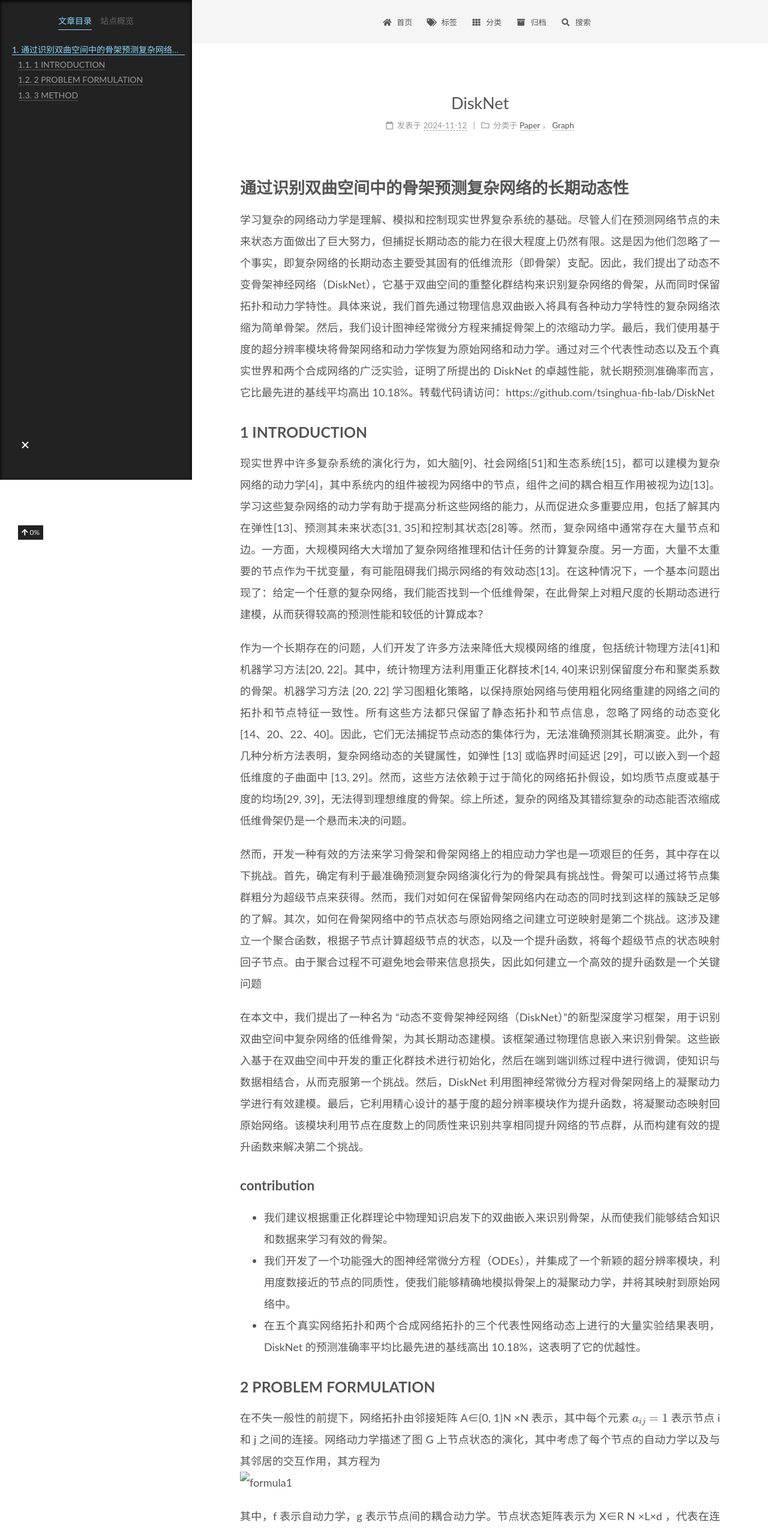
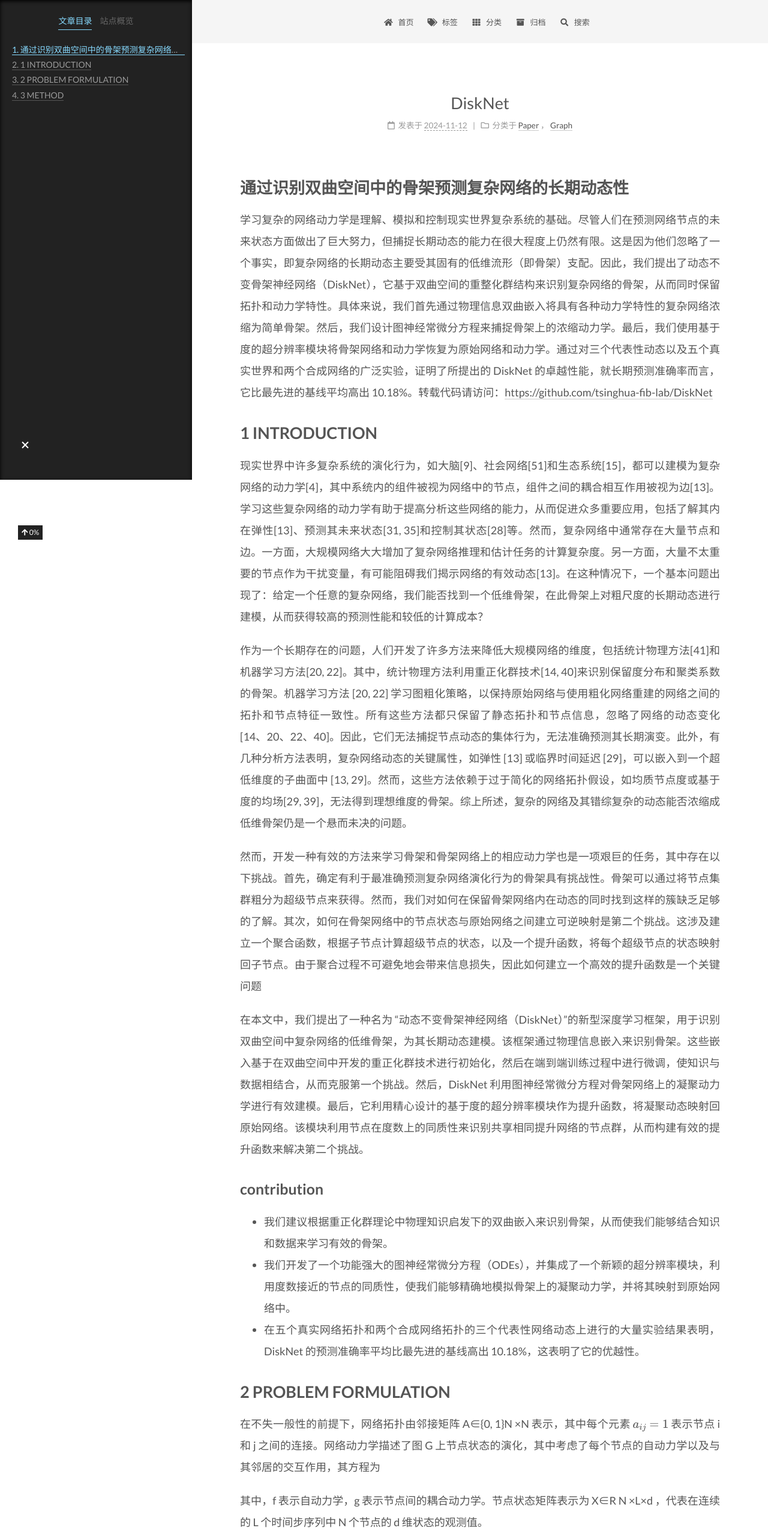
Before and after one commit to b1ue-e/b1ue-e.github.io, a plain HTML site: page 2024/11/12/DiskNet/index.html in a window 1280 px wide. Shown: the top 2553 px of the page at 60% size. Drawn offline with nearby package versions, Linux system fonts and the light colour scheme; some packages are replaced by stand-ins of ours; a script that the page names is missing.

Commit message:
Site updated: 2024-11-12 17:04:13

```diff
--- a/2024/11/12/DiskNet/index.html
+++ b/2024/11/12/DiskNet/index.html
@@ -12,7 +12,7 @@
 
 <link rel="stylesheet" href="/css/main.css">
 
-
+<link rel="stylesheet" href="//fonts.googleapis.com/css?family=Lato:300,300italic,400,400italic,700,700italic&display=swap&subset=latin,latin-ext">
 <link rel="stylesheet" href="/lib/font-awesome/css/all.min.css">
 
 <script id="hexo-configurations">
@@ -27,13 +27,11 @@
 <meta property="og:site_name">
 <meta property="og:description" content="通过识别双曲空间中的骨架预测复杂网络的长期动态性学习复杂的网络动力学是理解、模拟和控制现实世界复杂系统的基础。尽管人们在预测网络节点的未来状态方面做出了巨大努力，但捕捉长期动态的能力在很大程度上仍然有限。这是因为他们忽略了一个事实，即复杂网络的长期动态主要受其固有的低维流形（即骨架）支配。因此，我们提出了动态不变骨架神经网络（DiskNet），它基于双曲空间的重整化群结构来识别复杂网络的骨架，从而">
 <meta property="og:locale" content="zh_CN">
-<meta property="og:image" content="http://example.com/2024/11/12/DiskNet/formula1.png">
 <meta property="article:published_time" content="2024-11-12T07:35:05.000Z">
-<meta property="article:modified_time" content="2024-11-12T08:51:41.061Z">
+<meta property="article:modified_time" content="2024-11-12T09:03:55.170Z">
 <meta property="article:author" content="Blue">
 <meta property="article:tag" content="PaperReading">
 <meta name="twitter:card" content="summary">
-<meta name="twitter:image" content="http://example.com/2024/11/12/DiskNet/formula1.png">
 
 <link rel="canonical" href="http://example.com/2024/11/12/DiskNet/">
 
@@ -215,7 +213,7 @@
               <span class="post-meta-item-text">发表于</span>
 
 
-              <time title="创建时间：2024-11-12 15:35:05 / 修改时间：16:51:41" itemprop="dateCreated datePublished" datetime="2024-11-12T15:35:05+08:00">2024-11-12</time>
+              <time title="创建时间：2024-11-12 15:35:05 / 修改时间：17:03:55" itemprop="dateCreated datePublished" datetime="2024-11-12T15:35:05+08:00">2024-11-12</time>
             </span>
             <span class="post-meta-item">
               <span class="post-meta-item-icon">
@@ -250,20 +248,21 @@
 
 
         <h1 id="通过识别双曲空间中的骨架预测复杂网络的长期动态性"><a href="#通过识别双曲空间中的骨架预测复杂网络的长期动态性" class="headerlink" title="通过识别双曲空间中的骨架预测复杂网络的长期动态性"></a>通过识别双曲空间中的骨架预测复杂网络的长期动态性</h1><p>学习复杂的网络动力学是理解、模拟和控制现实世界复杂系统的基础。尽管人们在预测网络节点的未来状态方面做出了巨大努力，但捕捉长期动态的能力在很大程度上仍然有限。这是因为他们忽略了一个事实，即复杂网络的长期动态主要受其固有的低维流形（即骨架）支配。因此，我们提出了动态不变骨架神经网络（DiskNet），它基于双曲空间的重整化群结构来识别复杂网络的骨架，从而同时保留拓扑和动力学特性。具体来说，我们首先通过物理信息双曲嵌入将具有各种动力学特性的复杂网络浓缩为简单骨架。然后，我们设计图神经常微分方程来捕捉骨架上的浓缩动力学。最后，我们使用基于度的超分辨率模块将骨架网络和动力学恢复为原始网络和动力学。通过对三个代表性动态以及五个真实世界和两个合成网络的广泛实验，证明了所提出的 DiskNet 的卓越性能，就长期预测准确率而言，它比最先进的基线平均高出 10.18%。转载代码请访问：<a target="_blank" rel="noopener" href="https://github.com/tsinghua-fib-lab/DiskNet">https://github.com/tsinghua-fib-lab/DiskNet</a></p>
-<h2 id="1-INTRODUCTION"><a href="#1-INTRODUCTION" class="headerlink" title="1 INTRODUCTION"></a>1 INTRODUCTION</h2><p>现实世界中许多复杂系统的演化行为，如大脑[9]、社会网络[51]和生态系统[15]，都可以建模为复杂网络的动力学[4]，其中系统内的组件被视为网络中的节点，组件之间的耦合相互作用被视为边[13]。学习这些复杂网络的动力学有助于提高分析这些网络的能力，从而促进众多重要应用，包括了解其内在弹性[13]、预测其未来状态[31, 35]和控制其状态[28]等。然而，复杂网络中通常存在大量节点和边。一方面，大规模网络大大增加了复杂网络推理和估计任务的计算复杂度。另一方面，大量不太重要的节点作为干扰变量，有可能阻碍我们揭示网络的有效动态[13]。在这种情况下，一个基本问题出现了：给定一个任意的复杂网络，我们能否找到一个低维骨架，在此骨架上对粗尺度的长期动态进行建模，从而获得较高的预测性能和较低的计算成本？</p>
+<h1 id="1-INTRODUCTION"><a href="#1-INTRODUCTION" class="headerlink" title="1 INTRODUCTION"></a>1 INTRODUCTION</h1><p>现实世界中许多复杂系统的演化行为，如大脑[9]、社会网络[51]和生态系统[15]，都可以建模为复杂网络的动力学[4]，其中系统内的组件被视为网络中的节点，组件之间的耦合相互作用被视为边[13]。学习这些复杂网络的动力学有助于提高分析这些网络的能力，从而促进众多重要应用，包括了解其内在弹性[13]、预测其未来状态[31, 35]和控制其状态[28]等。然而，复杂网络中通常存在大量节点和边。一方面，大规模网络大大增加了复杂网络推理和估计任务的计算复杂度。另一方面，大量不太重要的节点作为干扰变量，有可能阻碍我们揭示网络的有效动态[13]。在这种情况下，一个基本问题出现了：给定一个任意的复杂网络，我们能否找到一个低维骨架，在此骨架上对粗尺度的长期动态进行建模，从而获得较高的预测性能和较低的计算成本？</p>
 <p>作为一个长期存在的问题，人们开发了许多方法来降低大规模网络的维度，包括统计物理方法[41]和机器学习方法[20, 22]。其中，统计物理方法利用重正化群技术[14, 40]来识别保留度分布和聚类系数的骨架。机器学习方法 [20, 22] 学习图粗化策略，以保持原始网络与使用粗化网络重建的网络之间的拓扑和节点特征一致性。所有这些方法都只保留了静态拓扑和节点信息，忽略了网络的动态变化 [14、20、22、40]。因此，它们无法捕捉节点动态的集体行为，无法准确预测其长期演变。此外，有几种分析方法表明，复杂网络动态的关键属性，如弹性 [13] 或临界时间延迟 [29]，可以嵌入到一个超低维度的子曲面中 [13, 29]。然而，这些方法依赖于过于简化的网络拓扑假设，如均质节点度或基于度的均场[29, 39]，无法得到理想维度的骨架。综上所述，复杂的网络及其错综复杂的动态能否浓缩成低维骨架仍是一个悬而未决的问题。</p>
 <p>然而，开发一种有效的方法来学习骨架和骨架网络上的相应动力学也是一项艰巨的任务，其中存在以下挑战。首先，确定有利于最准确预测复杂网络演化行为的骨架具有挑战性。骨架可以通过将节点集群粗分为超级节点来获得。然而，我们对如何在保留骨架网络内在动态的同时找到这样的簇缺乏足够的了解。其次，如何在骨架网络中的节点状态与原始网络之间建立可逆映射是第二个挑战。这涉及建立一个聚合函数，根据子节点计算超级节点的状态，以及一个提升函数，将每个超级节点的状态映射回子节点。由于聚合过程不可避免地会带来信息损失，因此如何建立一个高效的提升函数是一个关键问题</p>
 <p>在本文中，我们提出了一种名为 “动态不变骨架神经网络（DiskNet）”的新型深度学习框架，用于识别双曲空间中复杂网络的低维骨架，为其长期动态建模。该框架通过物理信息嵌入来识别骨架。这些嵌入基于在双曲空间中开发的重正化群技术进行初始化，然后在端到端训练过程中进行微调，使知识与数据相结合，从而克服第一个挑战。然后，DiskNet 利用图神经常微分方程对骨架网络上的凝聚动力学进行有效建模。最后，它利用精心设计的基于度的超分辨率模块作为提升函数，将凝聚动态映射回原始网络。该模块利用节点在度数上的同质性来识别共享相同提升网络的节点群，从而构建有效的提升函数来解决第二个挑战。</p>
-<h3 id="contribution"><a href="#contribution" class="headerlink" title="contribution"></a>contribution</h3><ul>
+<h2 id="contribution"><a href="#contribution" class="headerlink" title="contribution"></a>contribution</h2><ul>
 <li>我们建议根据重正化群理论中物理知识启发下的双曲嵌入来识别骨架，从而使我们能够结合知识和数据来学习有效的骨架。</li>
 <li>我们开发了一个功能强大的图神经常微分方程（ODEs），并集成了一个新颖的超分辨率模块，利用度数接近的节点的同质性，使我们能够精确地模拟骨架上的凝聚动力学，并将其映射到原始网络中。</li>
 <li>在五个真实网络拓扑和两个合成网络拓扑的三个代表性网络动态上进行的大量实验结果表明，DiskNet 的预测准确率平均比最先进的基线高出 10.18%，这表明了它的优越性。</li>
 </ul>
-<h2 id="2-PROBLEM-FORMULATION"><a href="#2-PROBLEM-FORMULATION" class="headerlink" title="2 PROBLEM FORMULATION"></a>2 PROBLEM FORMULATION</h2><p>在不失一般性的前提下，网络拓扑由邻接矩阵 A∈{0, 1}N ×N 表示，其中每个元素 $a_{ij}= 1$  表示节点 i 和 j 之间的连接。网络动力学描述了图 G 上节点状态的演化，其中考虑了每个节点的自动力学以及与其邻居的交互作用，其方程为<img src="formula1.png" alt="formula1"></p>
+<h1 id="2-PROBLEM-FORMULATION"><a href="#2-PROBLEM-FORMULATION" class="headerlink" title="2 PROBLEM FORMULATION"></a>2 PROBLEM FORMULATION</h1><p>在不失一般性的前提下，网络拓扑由邻接矩阵 A∈{0, 1}N ×N 表示，其中每个元素 $a_{ij}= 1$  表示节点 i 和 j 之间的连接。网络动力学描述了图 G 上节点状态的演化，其中考虑了每个节点的自动力学以及与其邻居的交互作用，其方程为</p>
+
 <p>其中，f 表示自动力学，g 表示节点间的耦合动力学。节点状态矩阵表示为 X∈R N ×L×d ，代表在连续的 L 个时间步序列中 N 个节点的 d 维状态的观测值。</p>
 <p>此外，我们认为图 G 的骨架为 Gs = (Vs, As )，其中 $A_s∈{0, 1}^{γN ×γN} $ 描述了集合 Vs 中超级节点（定义为原始节点的聚合）之间的连接。这里，γ 表示骨架相对于原始拓扑的缩减率、given by $γ = \frac{V_s}{V}$ .超级节点与原始节点之间的对应关系由赋值矩阵 P∈{0, 1}γN ×N 定义，其中 pi j = 1 表示节点 j 被聚合为超级节点 i。函数 xs,i = u (xPi ) 描述了超级节点 i 的状态如何从其子节点汇总而来。骨架上网络的动态定义与公式 1 相同，表示为 dxs,i dt。超级节点的状态通过提升函数 v 映射回其子节点，即 xi = v (xs,i ) 。我们强调，通过聚合而非剪枝获得网络骨架的目的是将相似节点的集体动态整合为一个具有代表性的超级节点。</p>
 <p>我们的目标是确定赋值矩阵 P、状态聚合函数 u 和提升函数 v，从而建立图 G 的低维骨架 Gs。随后，通过在骨架上建立动态模型 dxs,i dt 并将其映射回子节点，我们的目标是在给定历史观测值 Xlookback 的情况下，实现对节点状态长期演化 Xhorizon 的准确预测。整个过程如图 1 所示</p>
-<h2 id="3-METHOD"><a href="#3-METHOD" class="headerlink" title="3 METHOD"></a>3 METHOD</h2><p>在本节中，我们将提出动态不变骨架神经网络（DiskNet），通过识别双曲空间中的骨架来预测复杂网络的长期动态。整体框架如图 2 所示。根据上述挑战，我们首先提出了双曲重正化群（RG）模块，利用双曲几何的强大表示能力捕捉节点的拓扑和动态相似性，并自适应计算赋值矩阵，指导节点赋值和动态聚合。然后，设计了一个神经 ODE 模型来模拟骨架上超级节点的神经动力学，其中包含两种机制：自我动力学和邻居相互作用。最后，提出了一个基于度聚类的超分辨率模块，将骨架上的动态表示提升到原始节点上。</p>
+<h1 id="3-METHOD"><a href="#3-METHOD" class="headerlink" title="3 METHOD"></a>3 METHOD</h1><p>在本节中，我们将提出动态不变骨架神经网络（DiskNet），通过识别双曲空间中的骨架来预测复杂网络的长期动态。整体框架如图 2 所示。根据上述挑战，我们首先提出了双曲重正化群（RG）模块，利用双曲几何的强大表示能力捕捉节点的拓扑和动态相似性，并自适应计算赋值矩阵，指导节点赋值和动态聚合。然后，设计了一个神经 ODE 模型来模拟骨架上超级节点的神经动力学，其中包含两种机制：自我动力学和邻居相互作用。最后，提出了一个基于度聚类的超分辨率模块，将骨架上的动态表示提升到原始节点上。</p>
 
     </div>
 
@@ -344,7 +343,7 @@
 
       <!--noindex-->
       <div class="post-toc-wrap sidebar-panel">
-          <div class="post-toc motion-element"><ol class="nav"><li class="nav-item nav-level-1"><a class="nav-link" href="#%E9%80%9A%E8%BF%87%E8%AF%86%E5%88%AB%E5%8F%8C%E6%9B%B2%E7%A9%BA%E9%97%B4%E4%B8%AD%E7%9A%84%E9%AA%A8%E6%9E%B6%E9%A2%84%E6%B5%8B%E5%A4%8D%E6%9D%82%E7%BD%91%E7%BB%9C%E7%9A%84%E9%95%BF%E6%9C%9F%E5%8A%A8%E6%80%81%E6%80%A7"><span class="nav-number">1.</span> <span class="nav-text">通过识别双曲空间中的骨架预测复杂网络的长期动态性</span></a><ol class="nav-child"><li class="nav-item nav-level-2"><a class="nav-link" href="#1-INTRODUCTION"><span class="nav-number">1.1.</span> <span class="nav-text">1 INTRODUCTION</span></a><ol class="nav-child"><li class="nav-item nav-level-3"><a class="nav-link" href="#contribution"><span class="nav-number">1.1.1.</span> <span class="nav-text">contribution</span></a></li></ol></li><li class="nav-item nav-level-2"><a class="nav-link" href="#2-PROBLEM-FORMULATION"><span class="nav-number">1.2.</span> <span class="nav-text">2 PROBLEM FORMULATION</span></a></li><li class="nav-item nav-level-2"><a class="nav-link" href="#3-METHOD"><span class="nav-number">1.3.</span> <span class="nav-text">3 METHOD</span></a></li></ol></li></ol></div>
+          <div class="post-toc motion-element"><ol class="nav"><li class="nav-item nav-level-1"><a class="nav-link" href="#%E9%80%9A%E8%BF%87%E8%AF%86%E5%88%AB%E5%8F%8C%E6%9B%B2%E7%A9%BA%E9%97%B4%E4%B8%AD%E7%9A%84%E9%AA%A8%E6%9E%B6%E9%A2%84%E6%B5%8B%E5%A4%8D%E6%9D%82%E7%BD%91%E7%BB%9C%E7%9A%84%E9%95%BF%E6%9C%9F%E5%8A%A8%E6%80%81%E6%80%A7"><span class="nav-number">1.</span> <span class="nav-text">通过识别双曲空间中的骨架预测复杂网络的长期动态性</span></a></li><li class="nav-item nav-level-1"><a class="nav-link" href="#1-INTRODUCTION"><span class="nav-number">2.</span> <span class="nav-text">1 INTRODUCTION</span></a><ol class="nav-child"><li class="nav-item nav-level-2"><a class="nav-link" href="#contribution"><span class="nav-number">2.1.</span> <span class="nav-text">contribution</span></a></li></ol></li><li class="nav-item nav-level-1"><a class="nav-link" href="#2-PROBLEM-FORMULATION"><span class="nav-number">3.</span> <span class="nav-text">2 PROBLEM FORMULATION</span></a></li><li class="nav-item nav-level-1"><a class="nav-link" href="#3-METHOD"><span class="nav-number">4.</span> <span class="nav-text">3 METHOD</span></a></li></ol></div>
       </div>
       <!--/noindex-->
 
```
Also changed, not shown: 2024/10/08/hello-world/index.html (+1 -1 lines), archives/2024/10/index.html (+1 -1 lines), archives/2024/11/index.html (+1 -1 lines), archives/2024/index.html (+1 -1 lines), archives/index.html (+1 -1 lines), categories/Paper/Graph/index.html (+1 -1 lines), categories/Paper/index.html (+1 -1 lines), categories/index.html (+1 -1 lines), home/index.html (+1 -1 lines), index.html (+7 -6 lines), search.xml (+5 -4 lines), tags/PaperReading/index.html (+1 -1 lines), tags/index.html (+1 -1 lines).
